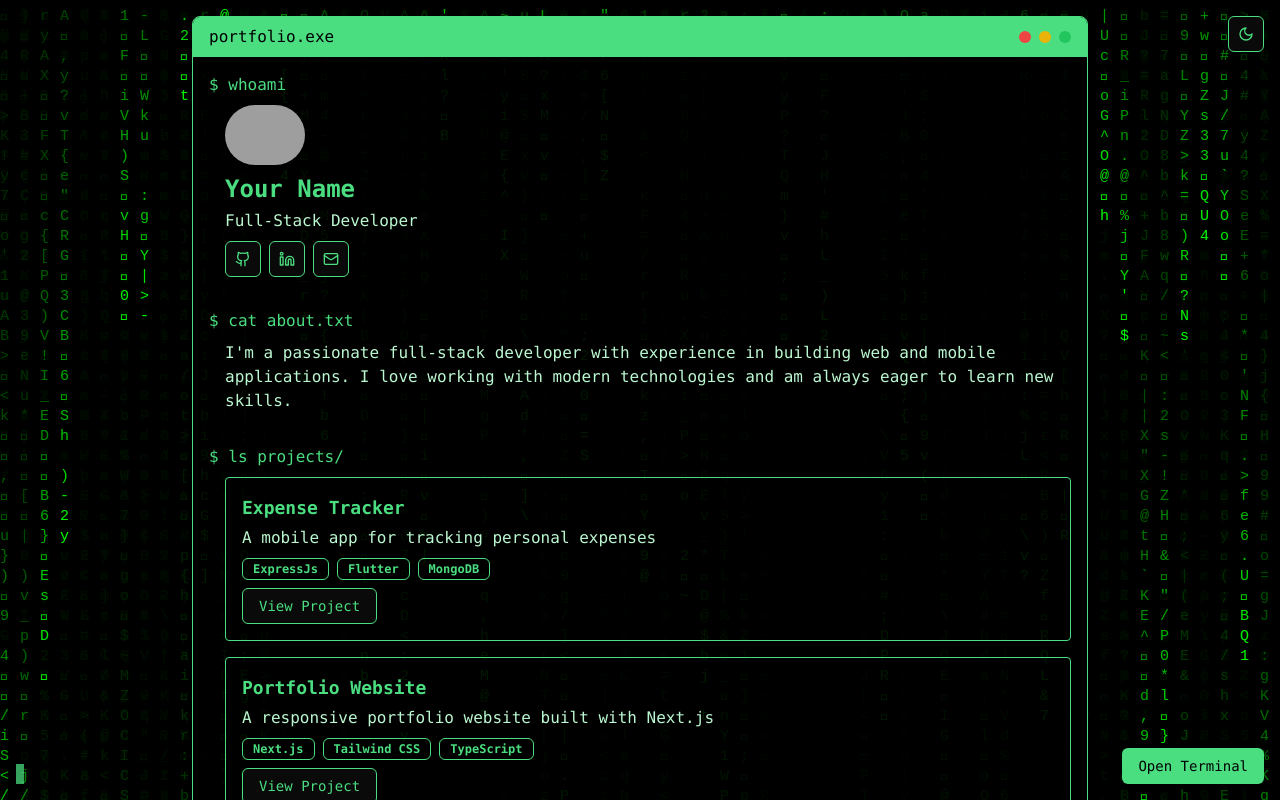
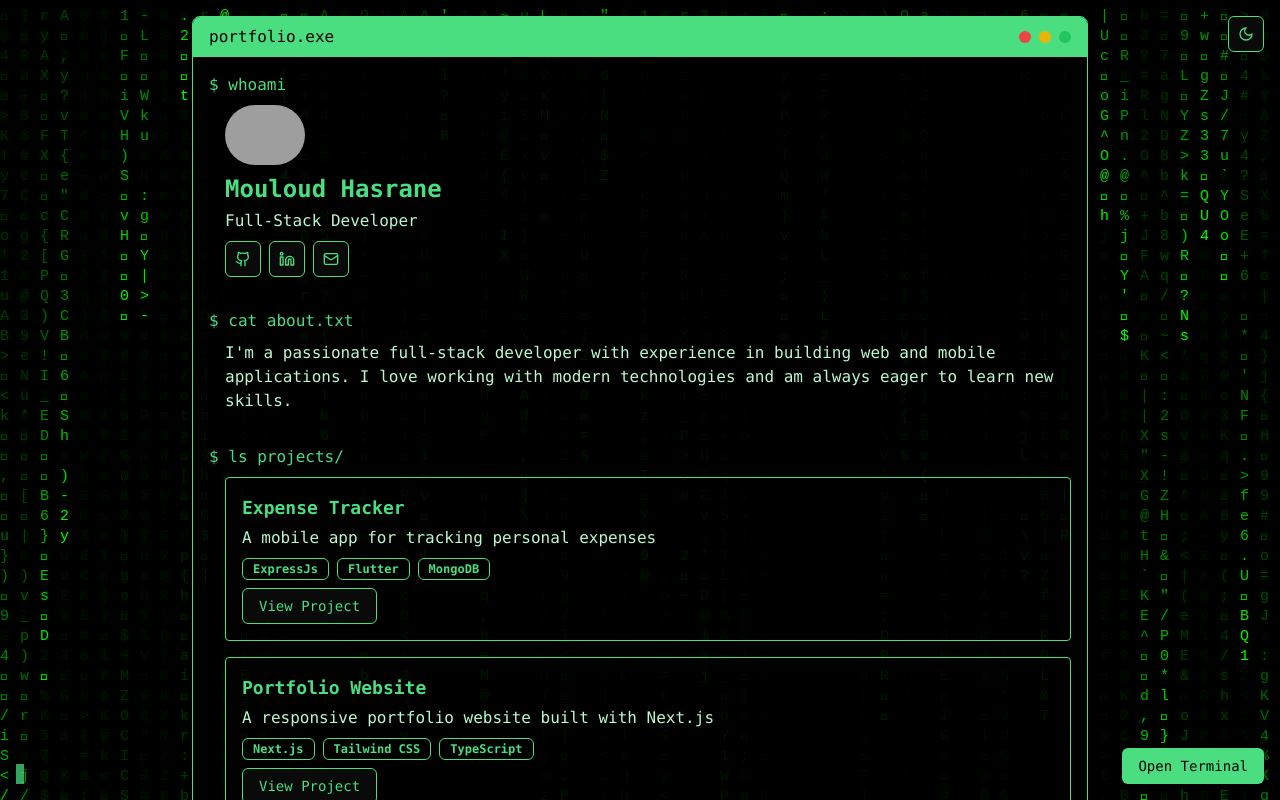
Before and after one commit to mouloud240/Portfolio, a Next.js app: page / in a window 1280 px wide. Shown: the top 800 px of the page. Built offline with nearby package versions, Linux system fonts and the light colour scheme; grey boxes are pictures that could not be loaded.

Commit message:
removed tsx from page

```diff
--- a/app/page.tsx
+++ b/app/page.tsx
@@ -89,13 +89,13 @@ export default function Home() {
             <div className="pl-4">
               <Image
                 src="https://github.com/mouloud240.png"
-                alt="Your Name"
+                alt="Mouloud Hasrane"
                 width={80}
                 height={80}
                 className="rounded-full mb-2"
               />
               <h1 className="text-2xl font-bold mb-1">
-                <TypeWriter text="Your Name" delay={100} />
+                <TypeWriter text="Mouloud Hasrane" delay={100} />
               </h1>
               <p className="text-green-200 mb-2">
                 <TypeWriter text="Full-Stack Developer" delay={50} />
```
